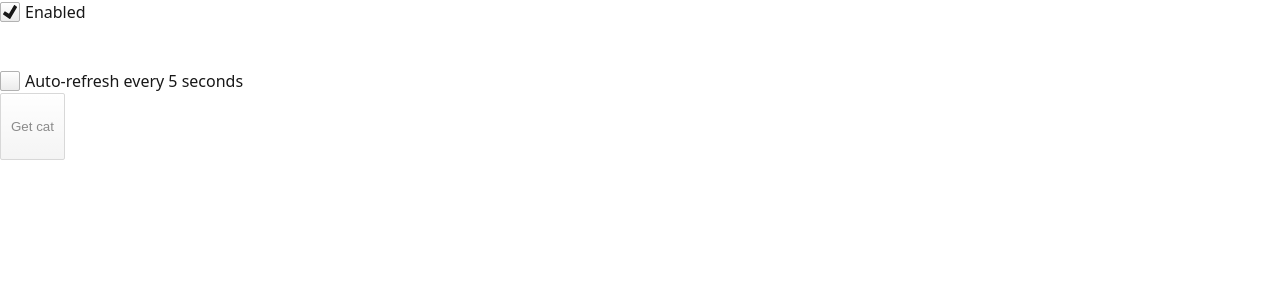
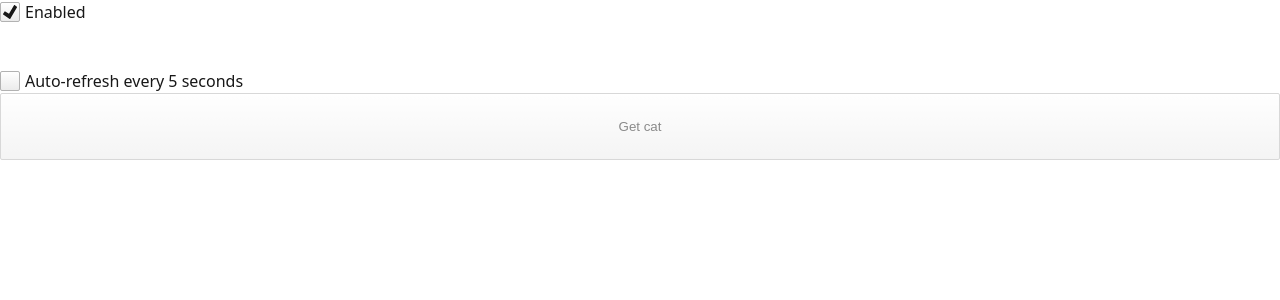
Before and after one commit to anvass/random-cat, a React (Vite) app: page / in a window 1280 px wide. Shown: the top 300 px of the page. Built offline with nearby package versions, Linux system fonts and the light colour scheme.

Commit message:
style: button width

```diff
--- a/src/components/Button/Button.module.css
+++ b/src/components/Button/Button.module.css
@@ -8,9 +8,10 @@
     rgba(235, 235, 235, 1) 100%
   );
   border-radius: 2px;
+  width: 100%;
 }
 
-.disabled {
+.btn:disabled {
   opacity: 0.5;
   pointer-events: none;
   cursor: not-allowed;
--- a/src/components/Button/Button.tsx
+++ b/src/components/Button/Button.tsx
@@ -12,7 +12,7 @@ function Button({ disabled, onClick, children }: ButtonProps) {
     <button
       onClick={disabled ? undefined : onClick}
       disabled={disabled}
-      className={`${styles.btn} ${disabled ? styles.disabled : ''}`}
+      className={styles.btn}
     >
       {children}
     </button>
```
